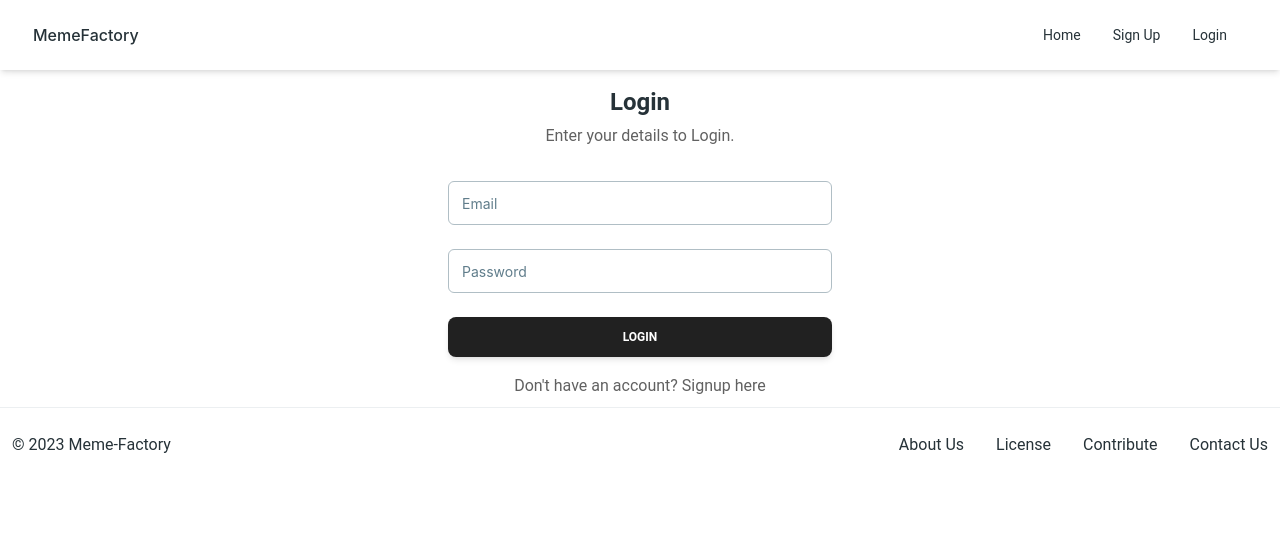
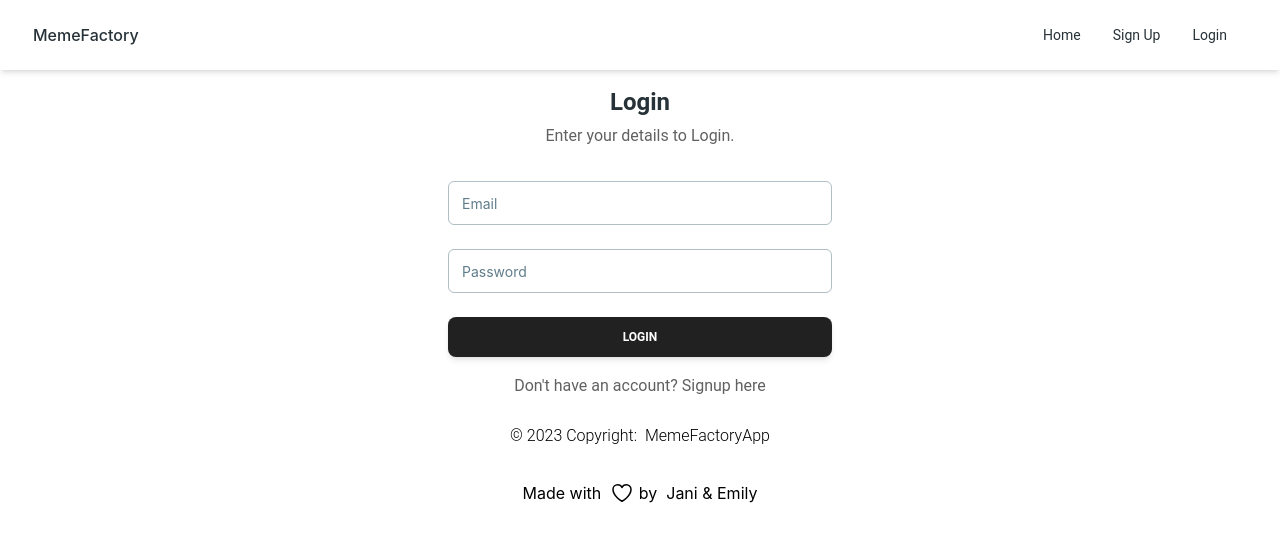
Before and after one commit to MemeFactoryApp/meme-factory-client, a React (Create React App) app: page /login in a window 1280 px wide. Shown: the top 542 px of the page. Built offline with nearby package versions, Linux system fonts and the light colour scheme.

Commit message:
add styling to navbar and footer

```diff
--- a/src/components/Footer.js
+++ b/src/components/Footer.js
@@ -1,41 +1,32 @@
+import { Typography } from "@material-tailwind/react";
+
 function Footer() {
+  return (
+    <footer className="bg-white sticky bottom-0 text-center dark:bg-neutral-700 lg:text-left">
+      <div className="p-4 text-center text-neutral-700 dark:text-neutral-200">
+        <Typography>© 2023 Copyright: &nbsp;MemeFactoryApp</Typography>
+      </div>
+      <div className="p-4 flex justify-center text-center text-neutral-700 dark:text-neutral-200">
+        Made with &nbsp;
+        <svg
+          className="flex justify-center w-6 h-6"
+          xmlns="http://www.w3.org/2000/svg"
+          fill="none"
+          viewBox="0 0 24 24"
+          strokeWidth={1.5}
+          stroke="currentColor"
+        >
+          <path
+            strokeLinecap="round"
+            strokeLinejoin="round"
+            d="M21 8.25c0-2.485-2.099-4.5-4.688-4.5-1.935 0-3.597 1.126-4.312 2.733-.715-1.607-2.377-2.733-4.313-2.733C5.1 3.75 3 5.765 3 8.25c0 7.22 9 12 9 12s9-4.78 9-12z"
+          />
+        </svg>{" "}
+        &nbsp;by &nbsp;
+        <p className="text-neutral-800 dark:text-neutral-400"> Jani & Emily</p>
+      </div>
+    </footer>
+  );
+}
 
-return(
-<footer class="p-3  flex w-full sticky bottom-0 flex-row flex-wrap items-center justify-center gap-y-6 gap-x-12 border-t border-blue-gray-50 py-6 text-center md:justify-between">
-  <p class="block font-sans text-base font-normal leading-relaxed text-blue-gray-900 antialiased">
-    © 2023 Meme-Factory
-  </p>
-  <ul class="flex flex-wrap items-center gap-y-2 gap-x-8">
-    <li>
-      <a
-        class="block font-sans text-base font-normal leading-relaxed text-blue-gray-900 antialiased transition-colors hover:text-pink-500 focus:text-pink-500"
-      >
-        About Us
-      </a>
-    </li>
-    <li>
-      <a
-        class="block font-sans text-base font-normal leading-relaxed text-blue-gray-900 antialiased transition-colors hover:text-pink-500 focus:text-pink-500"
-      >
-        License
-      </a>
-    </li>
-    <li>
-      <a
-        class="block font-sans text-base font-normal leading-relaxed text-blue-gray-900 antialiased transition-colors hover:text-pink-500 focus:text-pink-500"
-      >
-        Contribute
-      </a>
-    </li>
-    <li>
-      <a
-        class="block font-sans text-base font-normal leading-relaxed text-blue-gray-900 antialiased transition-colors hover:text-pink-500 focus:text-pink-500"
-      >
-        Contact Us
-      </a>
-    </li>
-  </ul>
-</footer>
-)}
-
-export default Footer
+export default Footer;
--- a/src/components/MyNavbar.js
+++ b/src/components/MyNavbar.js
@@ -75,13 +75,17 @@ function MyNavbar() {
       <button onClick={logOutUser}>Logout </button>
         </Link>
         </Typography>
+        <svg xmlns="http://www.w3.org/2000/svg" fill="none" viewBox="0 0 24 24" strokeWidth={1.5} stroke="currentColor" className="w-6 h-6">
+  <path strokeLinecap="round" strokeLinejoin="round" d="M15.75 6a3.75 3.75 0 11-7.5 0 3.75 3.75 0 017.5 0zM4.501 20.118a7.5 7.5 0 0114.998 0A17.933 17.933 0 0112 21.75c-2.676 0-5.216-.584-7.499-1.632z" />
+</svg>
         <Typography
         as="li"
         variant="small"
         color="blue-gray"
-        className="p-1 font-normal"
-      > <span><p>Welcome</p> <i>{user && user.name}</i></span>
+        className="p-0 font-normal"
+      > <span>Wassup, &nbsp;<i>{user && user.name}</i></span>
         </Typography>
+
         </>
       )}
 
```
